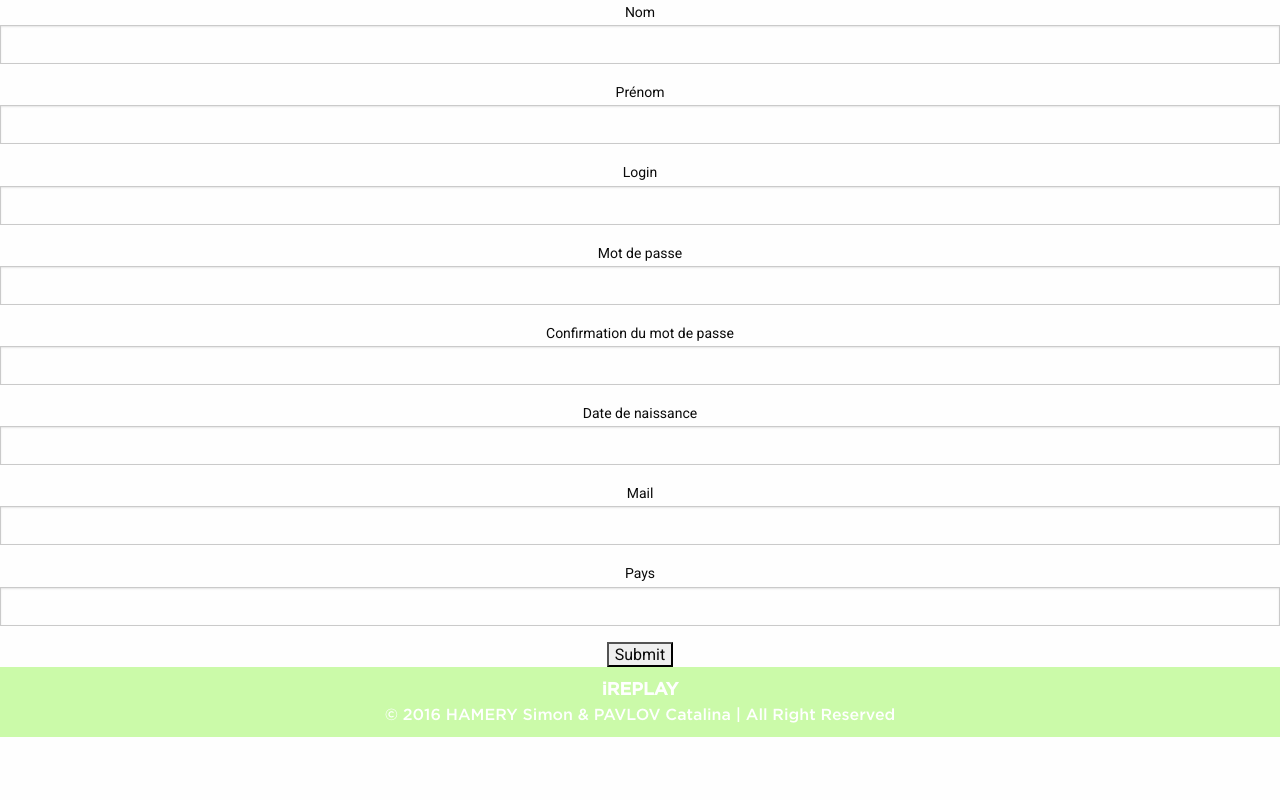
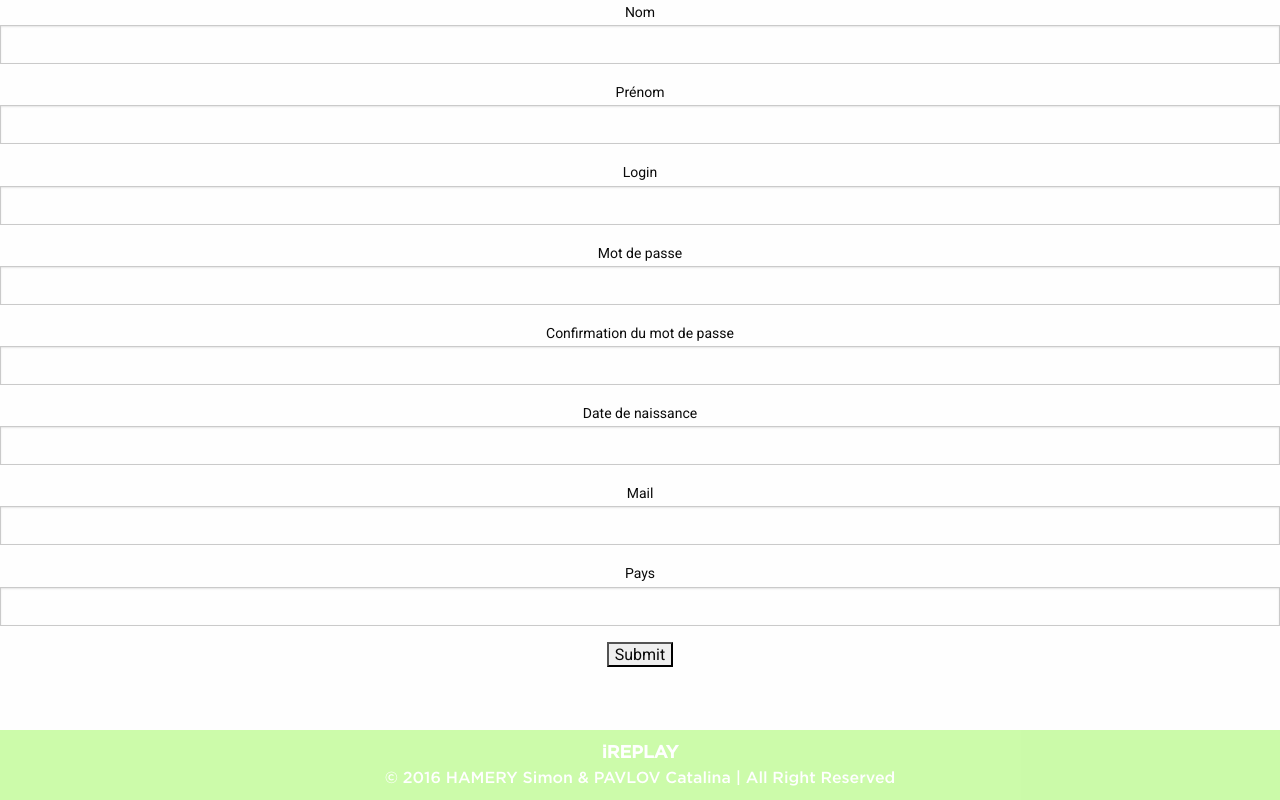
Before and after one commit to Shamzic/BDD_project, a PHP site: page /index.php?ctrl=user&action=inscription in a window 1280 px wide. Run offline with PHP 8.4, Linux system fonts and the light colour scheme; some libraries are stand-ins or nearby versions.

Commit message:
refix bugs

```diff
--- a/replay/css/app.css
+++ b/replay/css/app.css
@@ -52,7 +52,7 @@
     padding: 10px;
     font-size: 1.2rem;
     text-align: center;
-    position: relative;
+    position: fixed;
     bottom: 0;
     width: 100%;
     height: 70px;
--- a/replay/index.php
+++ b/replay/index.php
@@ -97,7 +97,7 @@ if (isset($_SESSION['user'])) {
     <?php
 }
 ?>
-<div id="central" style="height: 100% margin-bottom:6.25rem">
+<div id="central" style="height: 100%">
 <!--    <nav>-->
 <!--        <ul>-->
 <!--            <li><a href="index.php?ctrl=user&action=inscription"> Inscription </a><br></li>-->
```
